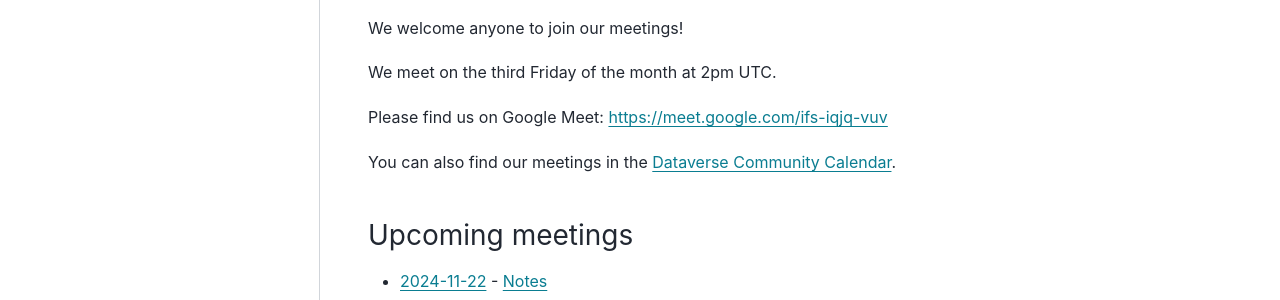
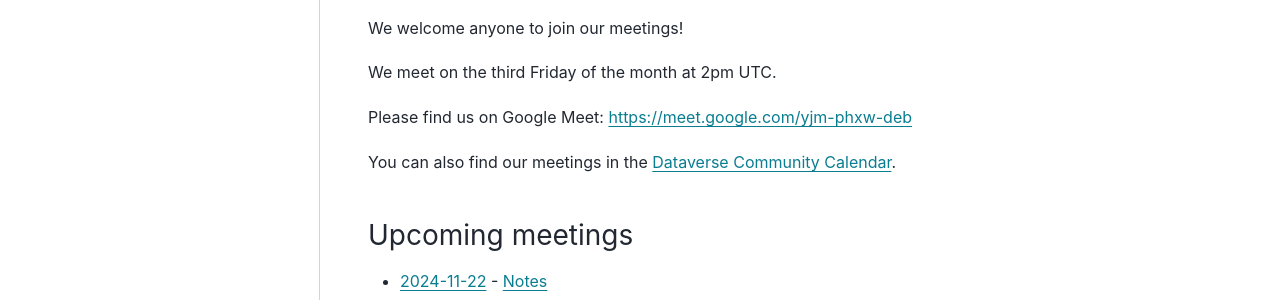
Before and after one commit to gdcc/www.gdcc.io, a Sphinx documentation site: the page built from source/working-groups/documentation.md, in a window 1280 px wide and 1120 px high. Shown: the part 550-850 px from the top of the window. Built offline with Sphinx 7.4.7 and the PyData theme 0.15.4, drawn with Linux system fonts in a browser that asks for light colours; some of the changed lines change nothing that is shown.

Commit message:
Update documentation.md

```diff
--- a/source/working-groups/documentation.md
+++ b/source/working-groups/documentation.md
@@ -16,7 +16,7 @@ We welcome anyone to join our meetings!
 
 We meet on the third Friday of the month at 2pm UTC.
 
-Please find us on Google Meet: <https://meet.google.com/ifs-iqjq-vuv>
+Please find us on Google Meet: <https://meet.google.com/yjm-phxw-deb>
 
 You can also find our meetings in the [Dataverse Community Calendar][].
 
```
